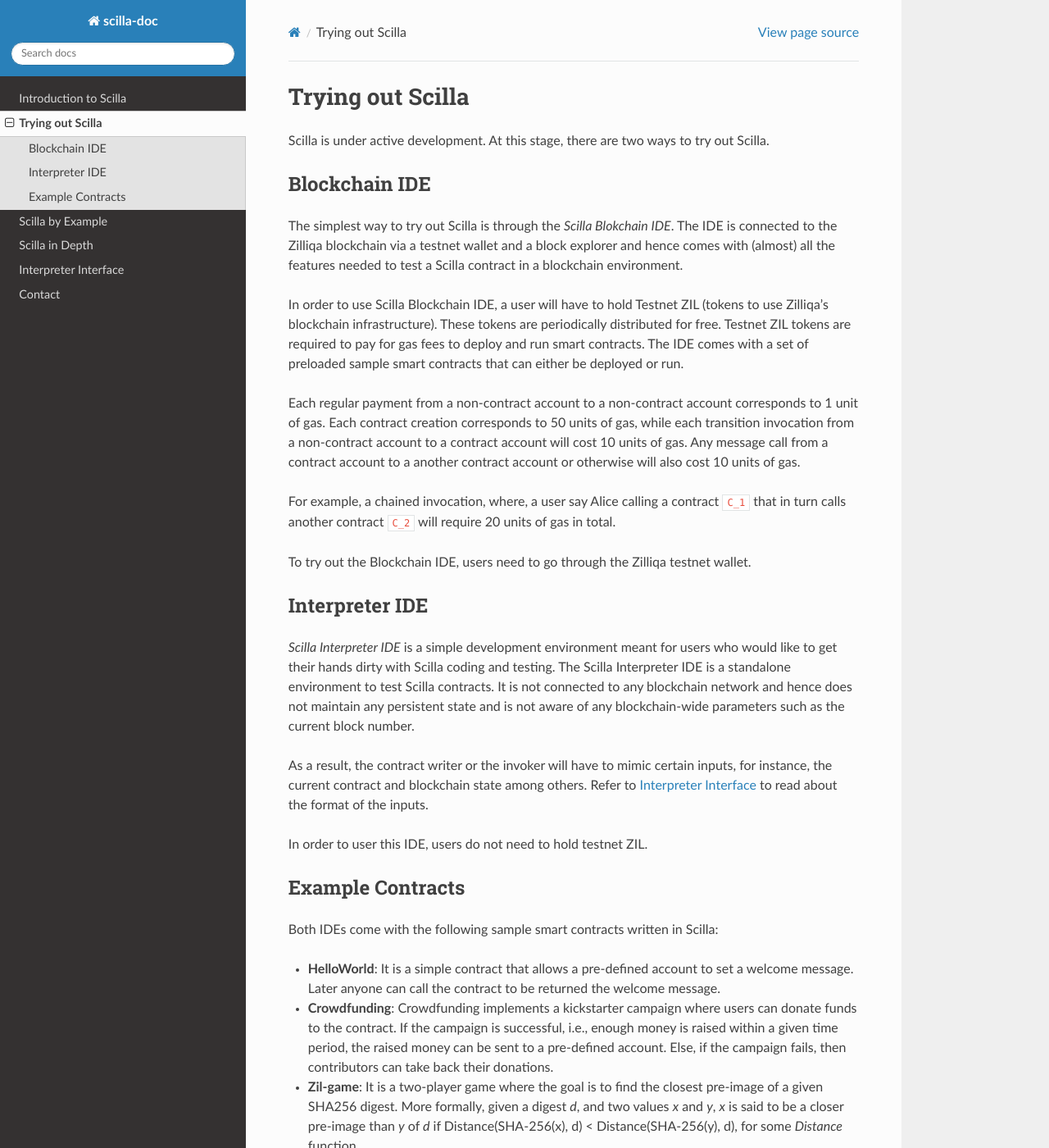
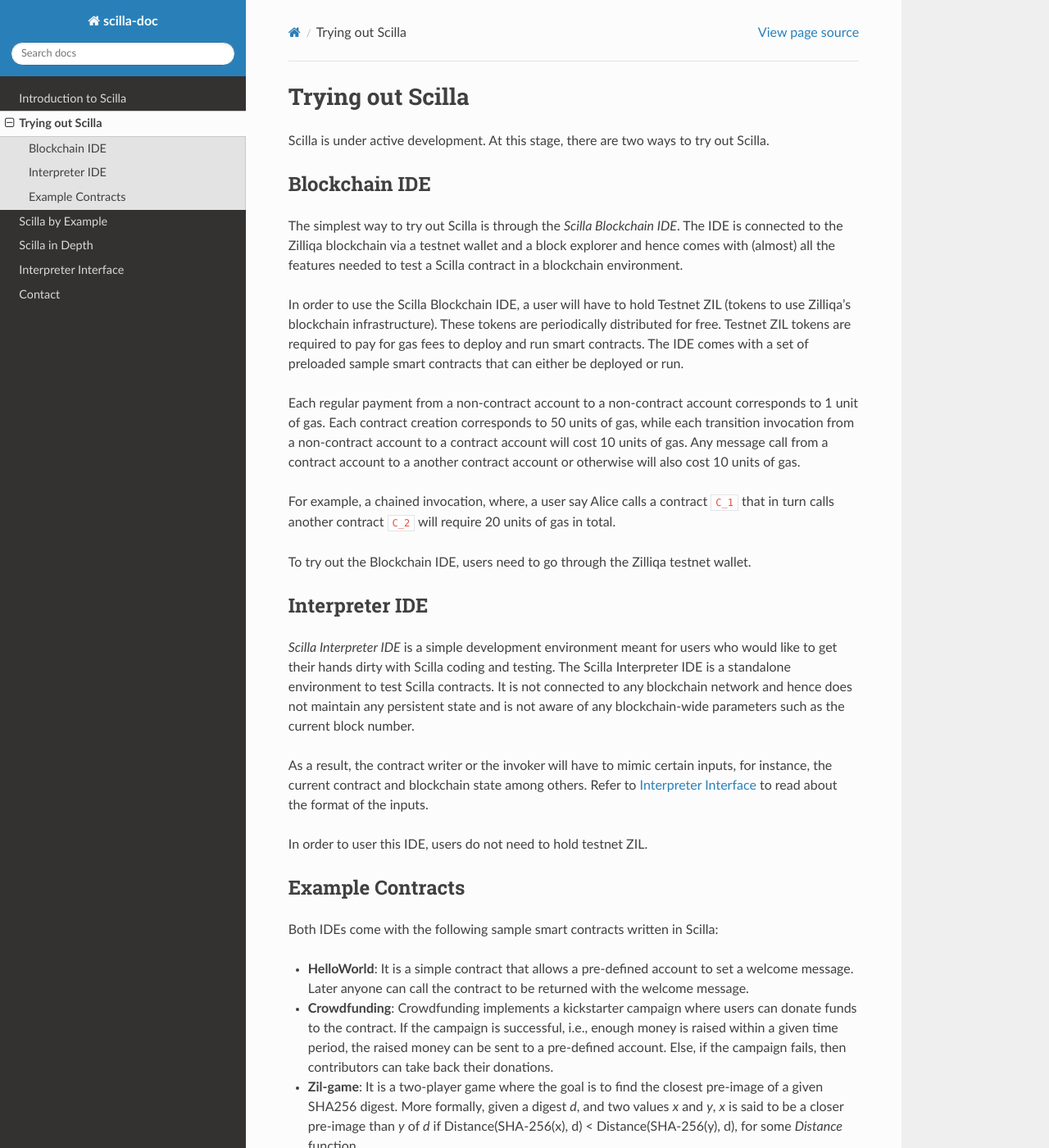
Before and after one commit to Zilliqa/scilla-docs, a Sphinx documentation site: the page built from docs/source/scilla-trial.rst, in a window 1280 px wide and 1400 px high. Shown: the whole window at 82% size. Built offline with Sphinx 7.4.7 and the Read the Docs theme 2.0.0, drawn with Linux system fonts in a browser that asks for light colours; some of the changed text lies outside the part shown.

Commit message:
Minor trail proofread

```diff
--- a/docs/source/scilla-trial.rst
+++ b/docs/source/scilla-trial.rst
@@ -10,12 +10,12 @@ out Scilla.
 Blockchain IDE
 **********************
 
-The simplest way to try out Scilla is through the `Scilla Blokchain IDE`. The
+The simplest way to try out Scilla is through the `Scilla Blockchain IDE`. The
 IDE is connected to the Zilliqa blockchain via a testnet wallet and a block
 explorer and hence comes with (almost) all the features needed to test a Scilla
 contract in a blockchain environment.
 
-In order to use Scilla Blockchain IDE, a user will have to hold Testnet ZIL
+In order to use the Scilla Blockchain IDE, a user will have to hold Testnet ZIL
 (tokens to use Zilliqa's blockchain infrastructure). These tokens are
 periodically distributed for free. Testnet ZIL tokens are required to pay for
 gas fees to deploy and run smart contracts. The IDE comes with a set of
@@ -27,7 +27,7 @@ gas, while each transition invocation from a non-contract account to a contract
 account will cost 10 units of gas. Any message call from a contract account to
 a another contract account or otherwise will also cost 10 units of gas.
 
-For example, a chained invocation, where, a user say Alice calling a contract
+For example, a chained invocation, where, a user say Alice calls a contract
 ``C_1`` that  in turn calls another contract ``C_2`` will require 20 units of
 gas in total.
 
@@ -59,7 +59,7 @@ Both IDEs come with the following sample smart contracts written in Scilla:
 
 + **HelloWorld**: It is a simple contract that allows a pre-defined
   account to set a welcome message. Later anyone can call the contract to be
-  returned the welcome message.
+  returned with the welcome message.
 
 
 + **Crowdfunding**: Crowdfunding implements a kickstarter campaign where
```
Also changed, not shown: other parts of docs/source/scilla-trial.rst (+2 -2 lines).
